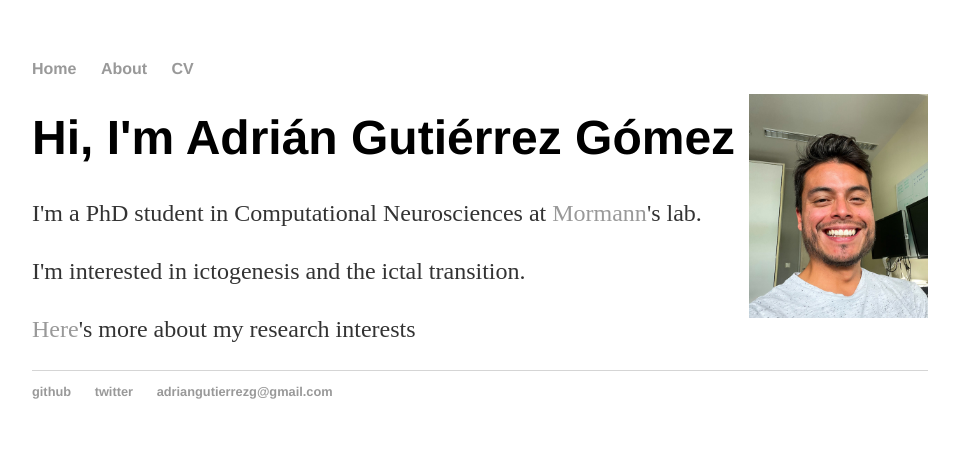
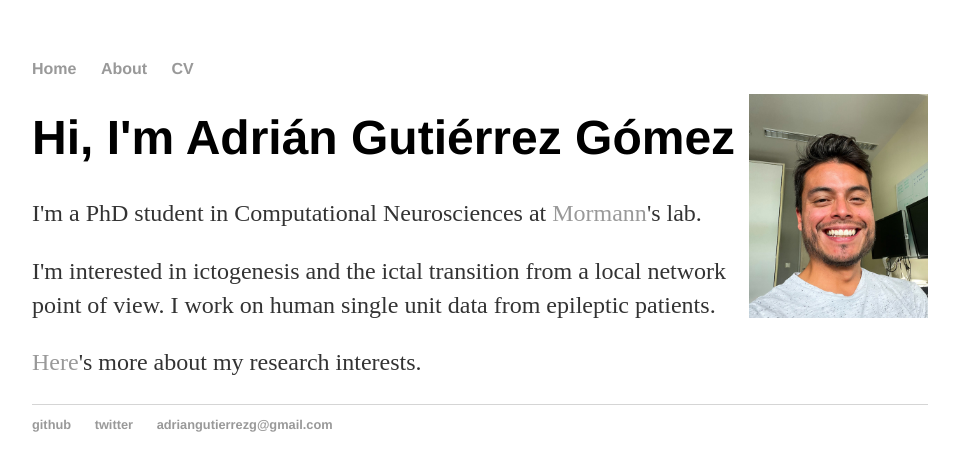
Before and after one commit to adriangutierrezg/adriangutierrezg.github.io, a Jekyll site: the page built from index.html, in a window 1280 px wide. Shown: the top 471 px of the page, without its empty margins (160-1119 px from the left). Built offline with Jekyll 4.4.1, drawn with Linux system fonts in a browser that asks for light colours.

Commit message:
Update index.html

```diff
--- a/index.html
+++ b/index.html
@@ -5,6 +5,6 @@ title: Adrián Gutiérrez Gómez
 <div class="blurb">
 	<h1>Hi, I'm Adrián Gutiérrez Gómez</h1>
 	<p>I'm a PhD student in Computational Neurosciences at <a target="_blank" rel="noopener noreferrer" href="https://www.ukbonn.de/epileptology/workgroups/mormann-workgroup-cognitive-und-clinical-neurophysiology/">Mormann</a>'s lab. </p>
-	<p>I'm interested in ictogenesis and the ictal transition.
-	<p><a href="About">Here</a>'s more about my research interests</p>
+	<p>I'm interested in ictogenesis and the ictal transition from a local network point of view. I work on human single unit data from epileptic patients.
+	<p><a href="About">Here</a>'s more about my research interests.</p>
 </div><!-- /.blurb -->
```
